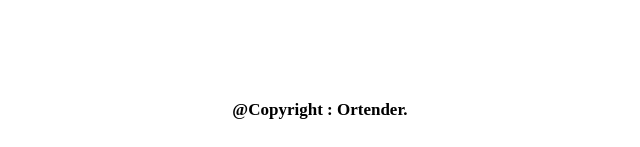
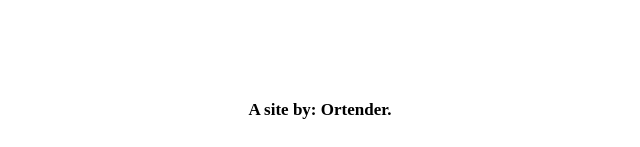
Before and after one commit to Ortender/JanKenPon, a plain HTML site: page index.html in a window 1280 px wide. Shown: the part 1194-1341 px from the top of the page, 320-960 px from the left. Drawn offline with Linux system fonts and the light colour scheme.

Commit message:
changement mention copyright

```diff
--- a/index.html
+++ b/index.html
@@ -65,7 +65,7 @@
 
     <!-- FOOTER -->
     <footer>
-        @Copyright : Ortender.
+        A site by: Ortender.
     </footer>
 </body>
 </html>
```
